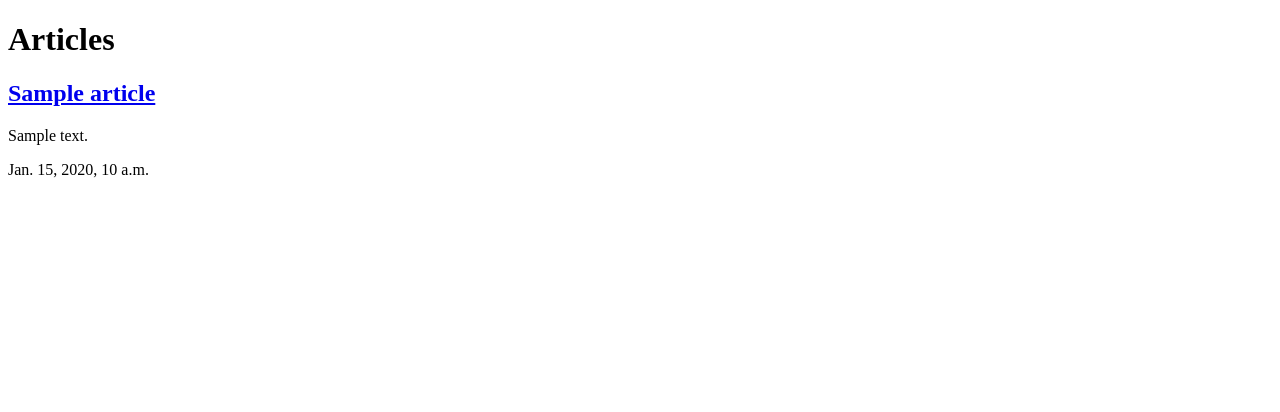
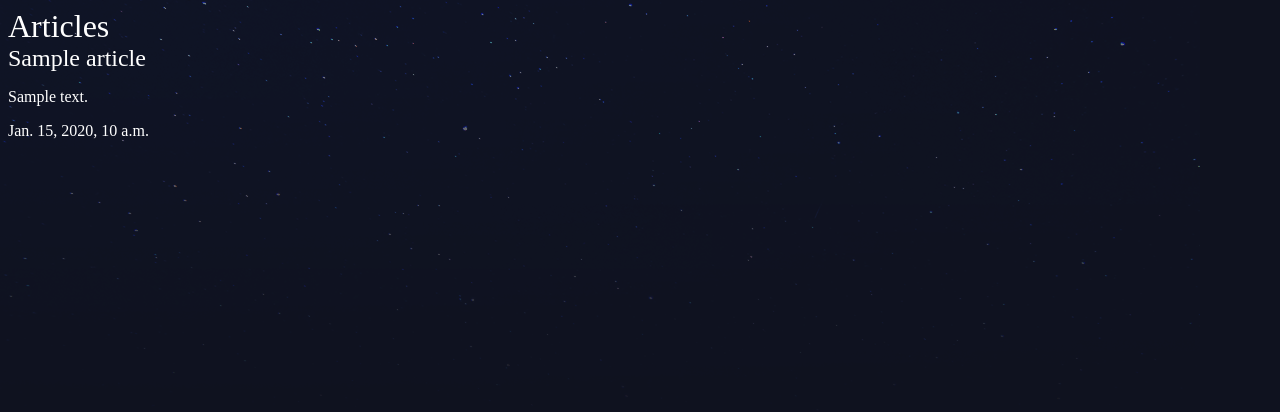
Before and after one commit to cmdlhz/study_for_ver2, a Django app: page /articles/ in a window 1280 px wide. Shown: the top 412 px of the page. Run offline with Django 3.2, Linux system fonts and the light colour scheme; tables that the repository leaves empty hold one stand-in row (values such as "Sample post").

Commit message:
[2-2] Static Files & Images
Django Tutorial #12 - Static Files & Images

https://youtu.be/RhJIMUMJ_Do

```diff
--- a/backend/django_blog/articles/templates/articles/article_list.html
+++ b/backend/django_blog/articles/templates/articles/article_list.html
@@ -1,3 +1,5 @@
+{% load static from staticfiles %}
+
 <!DOCTYPE html>
 <html lang="en">
 <head>
@@ -5,6 +7,7 @@
   <meta name="viewport" content="width=device-width, initial-scale=1.0">
   <meta http-equiv="X-UA-Compatible" content="ie=edge">
   <title>Articles</title>
+  <link rel="stylesheet" href="{% static 'styles.css' %}">
 </head>
 <body>
   <h1>Articles</h1>
--- /dev/null
+++ b/backend/django_blog/assets/styles.css
@@ -0,0 +1,17 @@
+body{
+  background-color: #0f121f;
+  background-image: url(stars.png);
+  background-repeat: no-repeat;
+  color: #fff;
+}
+body *{
+  font-family: Ubuntu;
+}
+h1, h2, h3, h4, h5{
+  font-weight: normal;
+  margin: 0;
+}
+a, a:hover, a:visited{
+  color: #fff;
+  text-decoration: none;
+}
--- a/backend/django_blog/django_blog/settings.py
+++ b/backend/django_blog/django_blog/settings.py
@@ -121,3 +121,7 @@ USE_TZ = True
 # https://docs.djangoproject.com/en/2.1/howto/static-files/
 
 STATIC_URL = '/static/'
+
+STATICFILES_DIRS = (
+  os.path.join(BASE_DIR, 'assets'),
+)
--- a/backend/django_blog/django_blog/urls.py
+++ b/backend/django_blog/django_blog/urls.py
@@ -1,6 +1,8 @@
 from django.contrib import admin
 from django.urls import include, re_path
 from . import views
+# For production, do not store static files in Django.
+from django.contrib.staticfiles.urls import staticfiles_urlpatterns
 
 urlpatterns = [
   re_path(r'^admin/', admin.site.urls),
@@ -8,3 +10,5 @@ urlpatterns = [
   re_path(r'^about/$', views.about),
   re_path(r'^articles/', include('articles.urls'))
 ]
+
+urlpatterns += staticfiles_urlpatterns()
```
Also changed, not shown: README.md, backend/django_blog/assets/stars.png (added).
